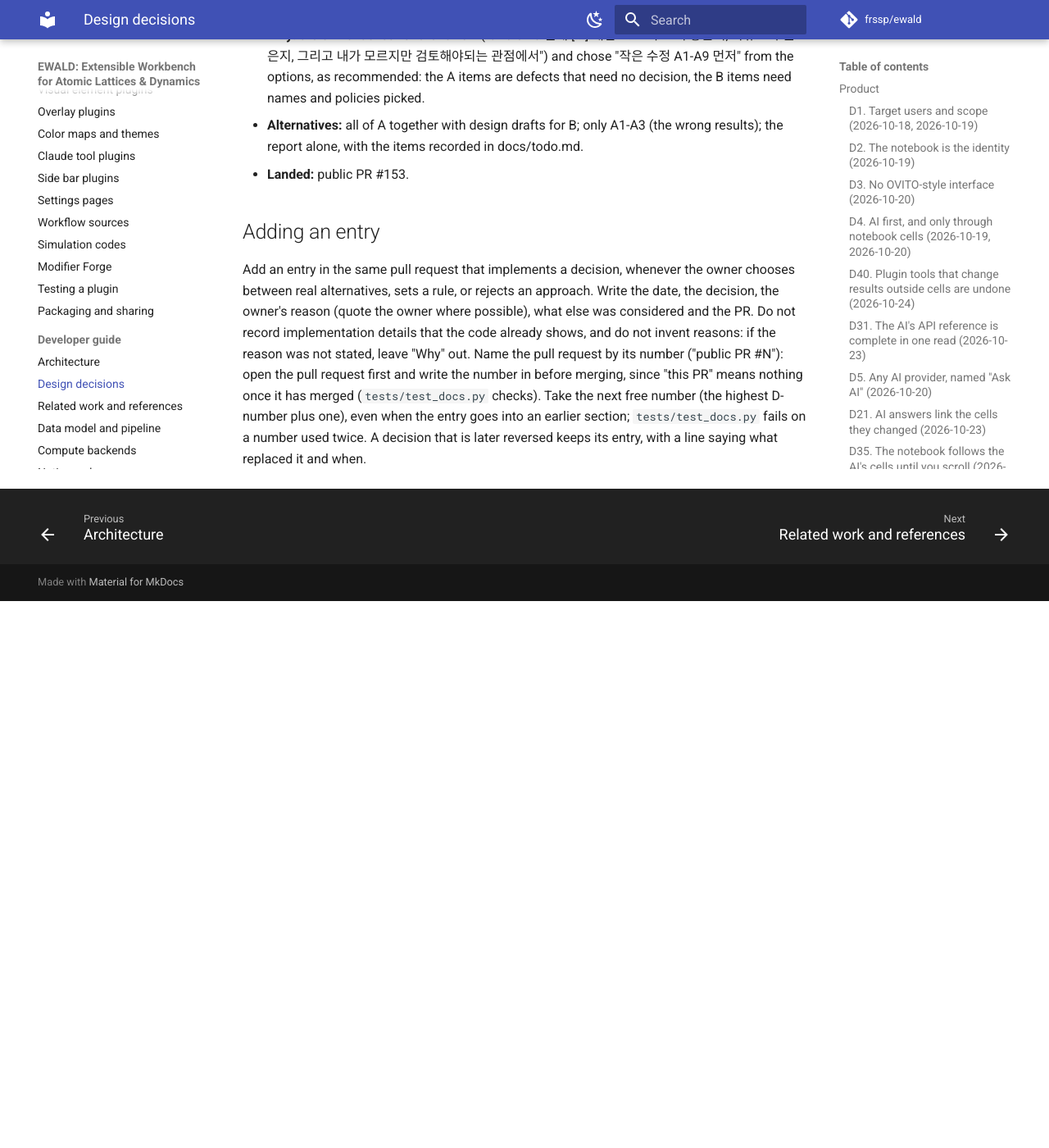
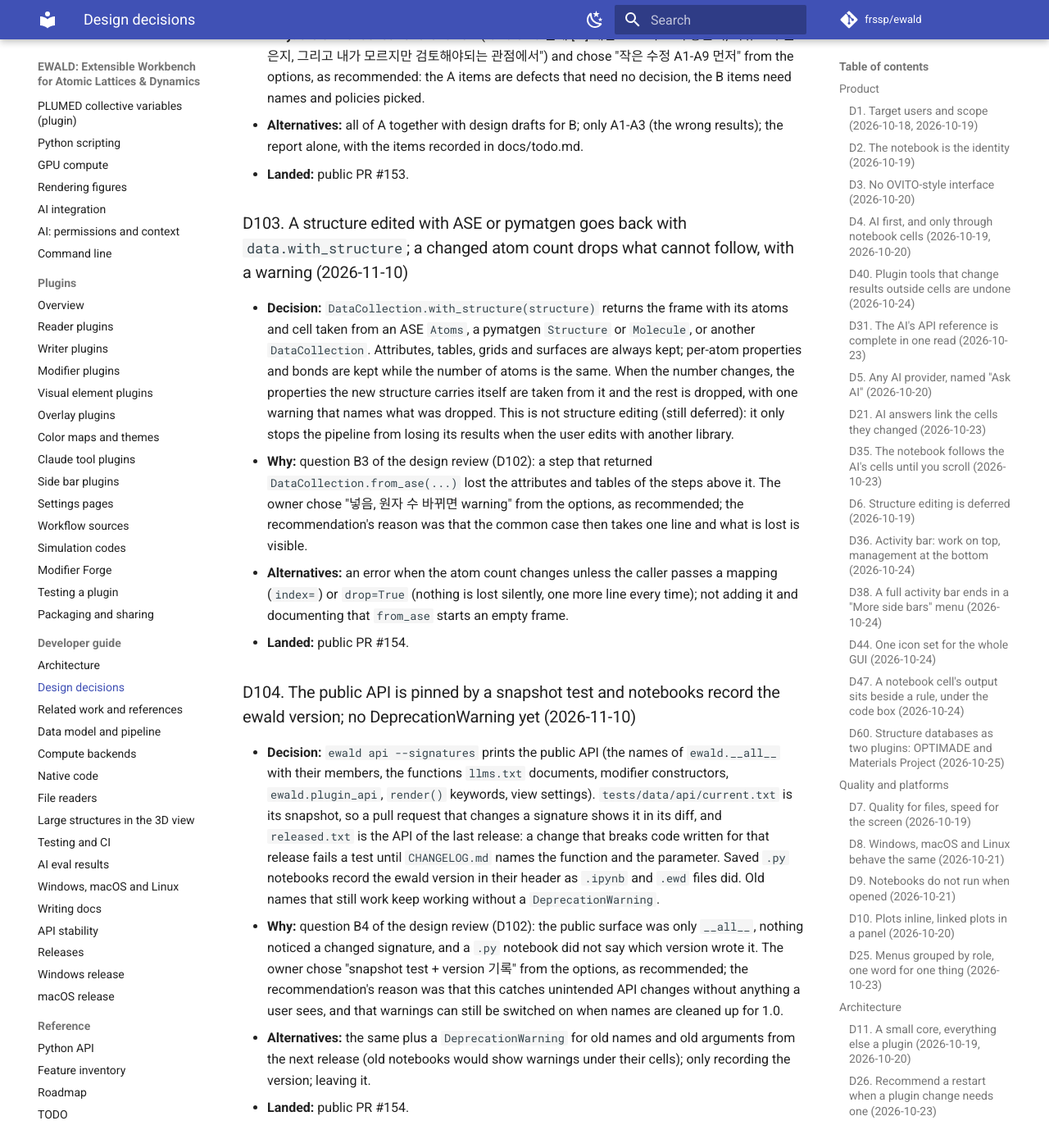
Before and after one commit to frssp/ewald, an MkDocs documentation site: the page built from docs/developer/decisions.md, in a window 1280 px wide and 1400 px high, scrolled down 38339 px. Shown: the whole window at 82% size. Built offline with MkDocs 1.6.1 and Material for MkDocs 9.7.7, drawn with Linux system fonts in a browser that asks for light colours; comment, search, counter and statistics services are not loaded; before the commit the page ends 39072 px from its top, so only the background shows below that.

Commit message:
docs: D103 and D104, changelog names public PR #154
Co-Authored-By: Claude Fable 5.2 <noreply@anthropic.com>

```diff
--- a/docs/developer/decisions.md
+++ b/docs/developer/decisions.md
@@ -1352,6 +1352,44 @@ Pull request numbers up to #242 refer to the pre-publication repository, which i
   the report alone, with the items recorded in docs/todo.md.
 - **Landed:** public PR #153.
 
+### D103. A structure edited with ASE or pymatgen goes back with `data.with_structure`; a changed atom count drops what cannot follow, with a warning (2026-11-10)
+
+- **Decision:** `DataCollection.with_structure(structure)` returns the frame with its atoms and
+  cell taken from an ASE `Atoms`, a pymatgen `Structure` or `Molecule`, or another
+  `DataCollection`. Attributes, tables, grids and surfaces are always kept; per-atom properties
+  and bonds are kept while the number of atoms is the same. When the number changes, the
+  properties the new structure carries itself are taken from it and the rest is dropped, with
+  one warning that names what was dropped. This is not structure editing (still deferred): it
+  only stops the pipeline from losing its results when the user edits with another library.
+- **Why:** question B3 of the design review (D102): a step that returned
+  `DataCollection.from_ase(...)` lost the attributes and tables of the steps above it. The owner
+  chose "넣음, 원자 수 바뀌면 warning" from the options, as recommended; the recommendation's
+  reason was that the common case then takes one line and what is lost is visible.
+- **Alternatives:** an error when the atom count changes unless the caller passes a mapping
+  (`index=`) or `drop=True` (nothing is lost silently, one more line every time); not adding it
+  and documenting that `from_ase` starts an empty frame.
+- **Landed:** public PR #154.
+
+### D104. The public API is pinned by a snapshot test and notebooks record the ewald version; no DeprecationWarning yet (2026-11-10)
+
+- **Decision:** `ewald api --signatures` prints the public API (the names of `ewald.__all__` with
+  their members, the functions `llms.txt` documents, modifier constructors, `ewald.plugin_api`,
+  `render()` keywords, view settings). `tests/data/api/current.txt` is its snapshot, so a pull
+  request that changes a signature shows it in its diff, and `released.txt` is the API of the
+  last release: a change that breaks code written for that release fails a test until
+  `CHANGELOG.md` names the function and the parameter. Saved `.py` notebooks record the ewald
+  version in their header as `.ipynb` and `.ewd` files did. Old names that still work keep
+  working without a `DeprecationWarning`.
+- **Why:** question B4 of the design review (D102): the public surface was only `__all__`,
+  nothing noticed a changed signature, and a `.py` notebook did not say which version wrote it.
+  The owner chose "snapshot test + version 기록" from the options, as recommended; the
+  recommendation's reason was that this catches unintended API changes without anything a user
+  sees, and that warnings can still be switched on when names are cleaned up for 1.0.
+- **Alternatives:** the same plus a `DeprecationWarning` for old names and old arguments from
+  the next release (old notebooks would show warnings under their cells); only recording the
+  version; leaving it.
+- **Landed:** public PR #154.
+
 ## Adding an entry
 
 Add an entry in the same pull request that implements a decision, whenever the owner chooses
```
Also changed, not shown: CHANGELOG.md (+5 -5 lines).
